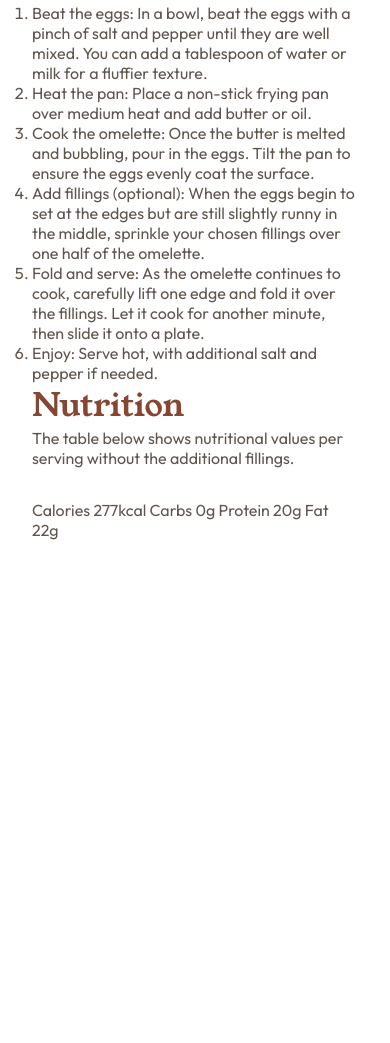
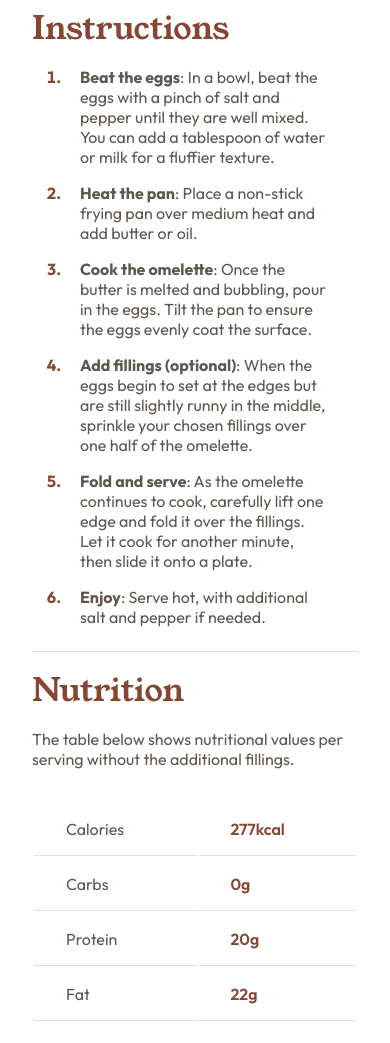
Before and after one commit to lukasklisevicius/fm-1, a plain HTML site: page index.html in a window 390 px wide. Shown: the part 939-1982 px from the top of the page. Before the commit the page ends 1511 px from the top, so only its background shows below. Drawn offline with Linux system fonts and the light colour scheme.

Commit message:
finished mobile

```diff
--- a/index.html
+++ b/index.html
@@ -9,10 +9,13 @@
   <link rel="icon" type="image/png" sizes="32x32" href="./assets/images/favicon-32x32.png">
   <link rel="preconnect" href="https://fonts.googleapis.com">
   <link rel="preconnect" href="https://fonts.gstatic.com" crossorigin>
-  <link href="https://fonts.googleapis.com/css2?family=Dancing+Script:wght@400..700&family=Young+Serif&display=swap" rel="stylesheet">
+  <link href="https://fonts.googleapis.com/css2?family=Dancing+Script:wght@400..700&family=Young+Serif&display=swap"
+    rel="stylesheet">
   <link rel="preconnect" href="https://fonts.googleapis.com">
   <link rel="preconnect" href="https://fonts.gstatic.com" crossorigin>
-<link href="https://fonts.googleapis.com/css2?family=Dancing+Script:wght@400..700&family=Outfit:wght@100..900&family=Young+Serif&display=swap" rel="stylesheet">
+  <link
+    href="https://fonts.googleapis.com/css2?family=Dancing+Script:wght@400..700&family=Outfit:wght@100..900&family=Young+Serif&display=swap"
+    rel="stylesheet">
   <title>Frontend Mentor | Recipe page</title>
   <link rel="stylesheet" href="style.css">
   <!-- Feel free to remove these styles or customise in your own stylesheet 👍 -->
@@ -29,7 +32,7 @@
 </head>
 
 <body>
-  <div >
+  <div>
     <img src="./assets/images/image-omelette.jpeg" alt="image-omelette">
     <div class="recipe">
       <h1>Simple Omelette Recipe</h1>
@@ -44,6 +47,7 @@
           <li><b>Cooking</b>: 5 minutes</li>
         </ul>
       </div>
+      <div class="ingredients">
         <h2>Ingredients</h2>
         <ul>
           <li>2-3 large eggs</li>
@@ -52,41 +56,60 @@
           <li>1 tablespoon of butter or oil</li>
           <li>Optional fillings: cheese, diced vegetables, cooked meats, herbs</li>
         </ul>
+      </div>
+      <div class="instructions">
       <h2>Instructions</h2>
       <ol>
-        <li>Beat the eggs: In a bowl, beat the eggs with a pinch of salt and pepper until they are well mixed.
+        <li><b>Beat the eggs</b>: In a bowl, beat the eggs with a pinch of salt and pepper until they are well mixed.
           You can add a tablespoon of water or milk for a fluffier texture.</li>
 
-        <li>Heat the pan: Place a non-stick frying pan over medium heat and add butter or oil.</li>
+        <li><b>Heat the pan</b>: Place a non-stick frying pan over medium heat and add butter or oil.</li>
 
-        <li>Cook the omelette: Once the butter is melted and bubbling, pour in the eggs. Tilt the pan to ensure
+        <li><b>Cook the omelette</b>: Once the butter is melted and bubbling, pour in the eggs. Tilt the pan to ensure
           the eggs evenly coat the surface.</li>
 
-        <li>Add fillings (optional): When the eggs begin to set at the edges but are still slightly runny in the
+        <li><b>Add fillings (optional)</b>: When the eggs begin to set at the edges but are still slightly runny in the
           middle, sprinkle your chosen fillings over one half of the omelette.</li>
 
-        <li>Fold and serve: As the omelette continues to cook, carefully lift one edge and fold it over the
+        <li><b>Fold and serve</b>: As the omelette continues to cook, carefully lift one edge and fold it over the
           fillings. Let it cook for another minute, then slide it onto a plate.</li>
 
-        <li>Enjoy: Serve hot, with additional salt and pepper if needed.</li>
+        <li><b>Enjoy</b>: Serve hot, with additional salt and pepper if needed.</li>
 
       </ol>
+    </div>
 
       <h2>Nutrition</h2>
 
       <p>The table below shows nutritional values per serving without the additional fillings.</p>
 
-      Calories
-      277kcal
+      <table>
+        <tr>
+          <td>Calories</td>
+          <td class="num">277kcal</td>
+        </tr>
+        <tr>
+          <td>Carbs</td>
+          <td class="num">0g</td>
+        </tr>
+        <tr>
+          <td>Protein</td>
+          <td class="num">20g</td>
+        </tr>
+        <tr>
+          <td> Fat</td>
+          <td class="num">22g</td>
+        </tr>
+      </table>
 
-      Carbs
-      0g
 
-      Protein
-      20g
 
-      Fat
-      22g
+
+
+
+
+
+
 
     </div>
   </div>
--- a/style.css
+++ b/style.css
@@ -35,8 +35,11 @@ body{
     /* padding: 10% 20%; */
 }
 
-ul {
+.prep-time ul {
     list-style: inside;
+    display: flex;
+    flex-direction: column;
+    gap: 1rem;
 }
 
 h1{
@@ -53,16 +56,11 @@ h2{
     font-weight: 400;
     font-style: normal;
     color: var(--Brown-800);
+    margin: 1rem 0;
 }
 
 p{
     margin-bottom: 2rem;
-}
-
-ul{
-    display: flex;
-    flex-direction: column;
-    gap: 1rem;
 }
 
 .recipe{
@@ -79,7 +77,7 @@ img{
 .prep-time{
     background-color: var(--Rose-50);
     border-radius: var(--radius-1);
-    padding: 1.5rem;
+    padding: 2rem;
     margin-bottom: 2rem;
 }
 
@@ -87,3 +85,36 @@ img{
    color: var(--Rose-800);
    margin-bottom: 1rem;
 }
+
+.instructions{
+    padding-bottom: 1.5rem;
+    border-bottom: 1px solid var(--Stone-150);
+}
+
+.ingredients ul, .instructions ol{
+    padding: 0 2rem;
+    display: flex;
+    flex-direction: column;
+    gap: 1rem;
+}
+.ingredients ul li, .instructions ol li{
+    padding-left: 1rem;
+}
+
+.instructions ol li::marker{
+    font-weight: bold;
+    color: var(--Brown-800);
+}
+
+table{
+    width: 100%;
+}
+td{
+    border-bottom: 1px solid var(--Stone-150);
+    padding:1rem 2rem;
+}
+
+td.num{
+    color: var(--Brown-800);
+    font-weight: 600;
+}
```
Lines whose indentation alone changed are shown as unchanged.
